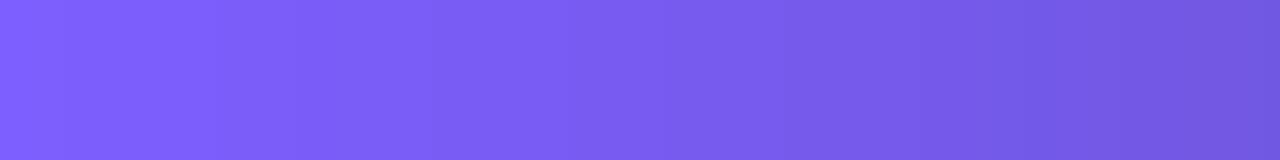
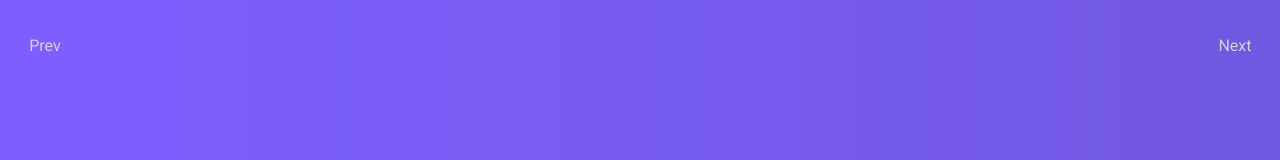
Before and after one commit to yswnqc/50_frontend_projects-5_hidden_search, a plain HTML site: page index.html in a window 1280 px wide. Shown: the top 160 px of the page. Drawn offline with nearby package versions, Linux system fonts and the light colour scheme.

Commit message:
link projects

```diff
--- a/index.html
+++ b/index.html
@@ -11,6 +11,18 @@
     <title>5-hidden-search</title>
   </head>
   <body>
+    <nav>
+      <a
+        href="https://yswnqc.github.io/50_frontend_projects-3_rotating_nav_animation/"
+        class="prev-proj"
+        >Prev</a
+      >
+      <a
+        href="https://yswnqc.github.io/50_frontend_projects-6_scroll_animation/"
+        class="next-proj"
+        >Next</a
+      >
+    </nav>
     <h1>Click to show search</h1>
     <div class="container">
       <input placeholder="Search..." />
--- a/style.css
+++ b/style.css
@@ -14,6 +14,44 @@ body {
   overflow: hidden;
   margin: 0;
   background-image: linear-gradient(90deg, #7d5fff, #7158e2);
+}
+
+.prev-proj {
+  position: fixed;
+  top: 20px;
+  left: 20px;
+  border-radius: 50%;
+  height: 50px;
+  width: 50px;
+  text-decoration: none;
+  display: flex;
+  justify-content: center;
+  align-items: center;
+  border: none;
+  background-color: transparent;
+  color: lightgray;
+  cursor: pointer;
+}
+.next-proj {
+  position: fixed;
+  top: 20px;
+  right: 20px;
+  border-radius: 50%;
+  height: 50px;
+  width: 50px;
+  text-decoration: none;
+  display: flex;
+  justify-content: center;
+  align-items: center;
+  border: none;
+  background-color: transparent;
+  color: lightgray;
+  cursor: pointer;
+}
+
+.prev-proj:hover,
+.next-proj:hover {
+  background-color: rgba(0, 0, 0, 0.2);
 }
 
 h1 {
```
